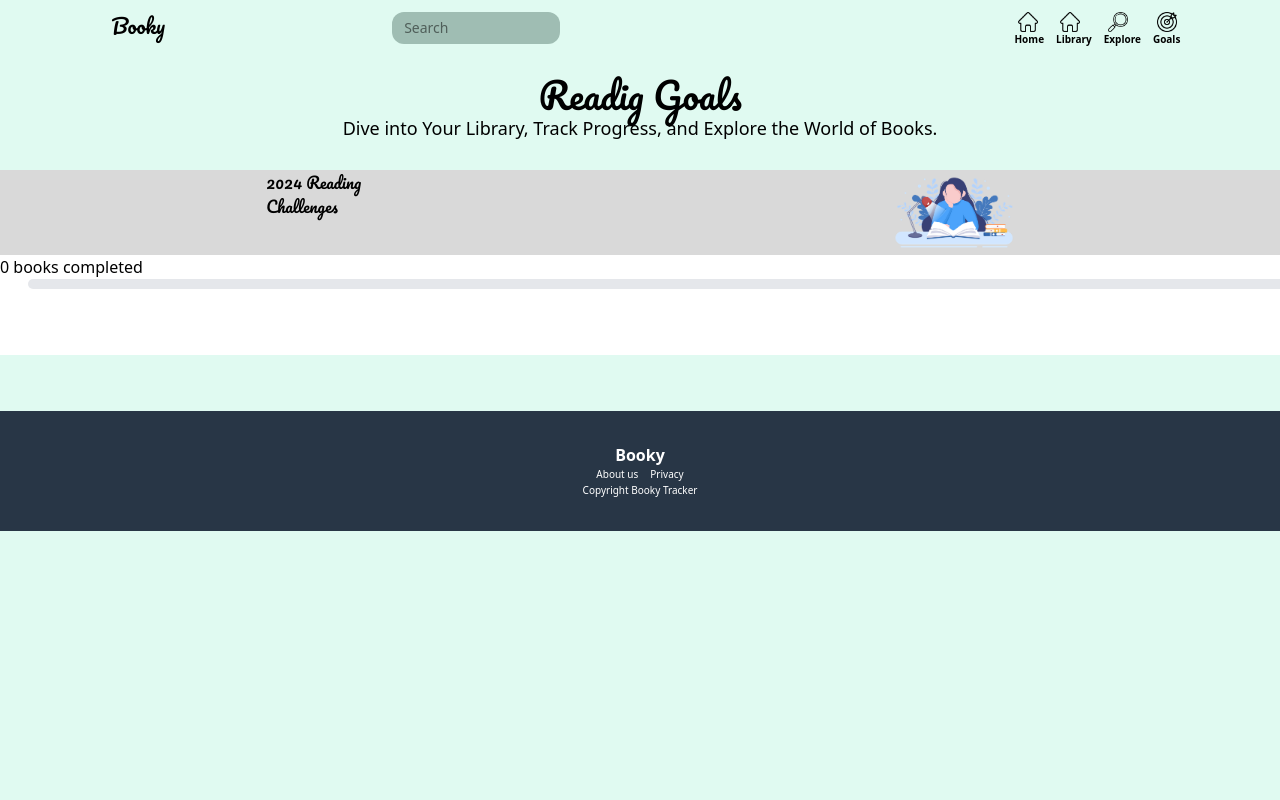
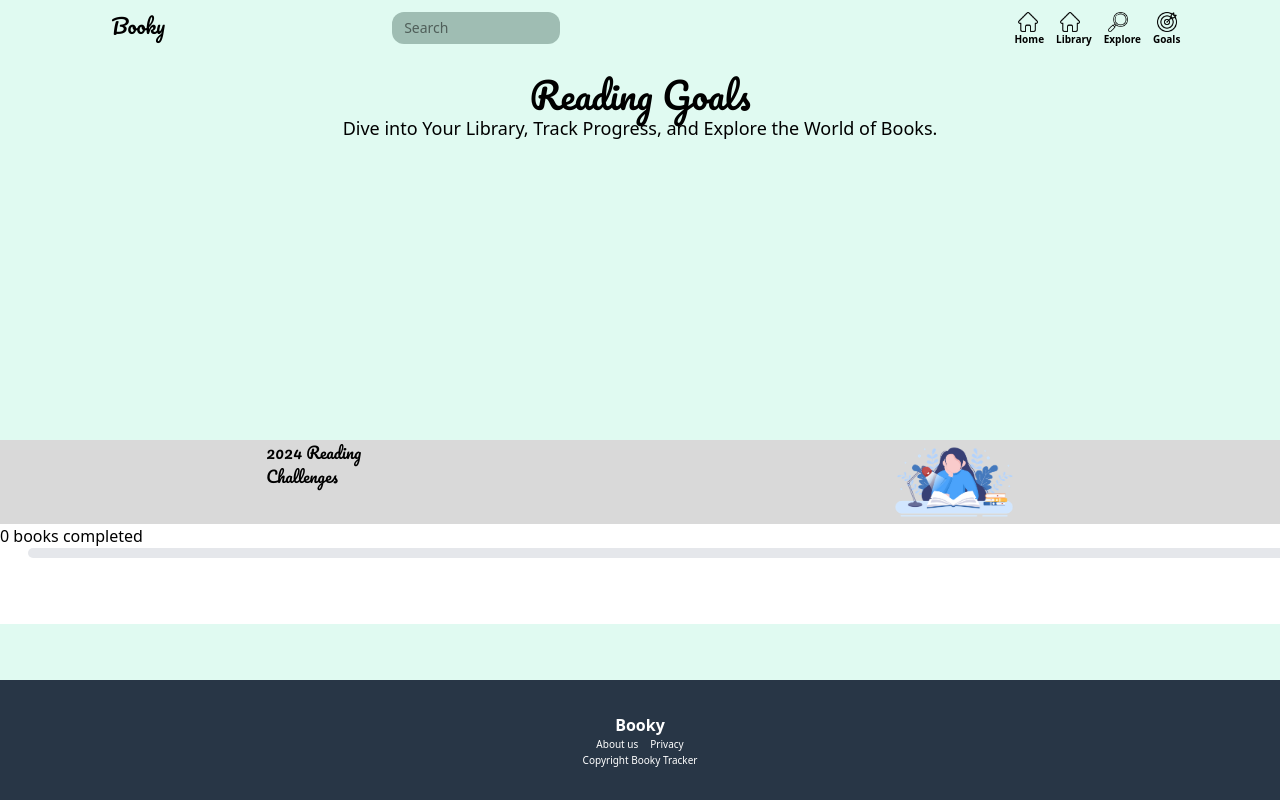
Before and after one commit to BirukSe/Book-Tracking-Website, a React (Vite) app in the folder frontend/: page /goals in a window 1280 px wide. Shown: the top 800 px of the page. Built offline with nearby package versions, Linux system fonts and the light colour scheme; no server answers.

Commit message:
goals footer added

```diff
--- a/frontend/src/pages/goals/goals.tsx
+++ b/frontend/src/pages/goals/goals.tsx
@@ -30,76 +30,72 @@ const goals = () => {
 
     },[])
   return (
-    <div className="min-h-screen min-w-screen mycolor">
+    <div className="min-h-screen min-w-screen mycolor flex flex-col">
+    {/* Header Section */}
     <div className="flex gap-7 pt-3 justify-around">
         <h1 className="font-bold text-xl pl-3 pacifico">Booky</h1>
         <div className="another flex justify-center rounded-xl h-8">
-            <input placeholder="Search" className="text-sm pl-3 md:w-42 w-28"></input>
-
+            <input placeholder="Search" className="text-sm pl-3 md:w-42 w-28" />
         </div>
         <div>
-            <img src="/hamburger.png" className="h-10 w-10 md:hidden cursor-pointer" onClick={()=>setHamburger(!hamburger)}/>
-            {hamburger?<div>
-                <h1 className="border-2 border-green-500 hover:bg-green-700 rounded-xl" onClick={()=>navigate('/')}>Home</h1>
-                <h1 className="border-2 border-green-500 hover:bg-green-700 rounded-xl" onClick={()=>navigate('/shelf')}>Library</h1>
-                <h1 className="border-2 border-green-500 hover:bg-green-700 rounded-xl" onClick={()=>navigate('/explore')}>Explore</h1>
-                <h1 className="border-2 border-green-500 hover:bg-green-700 rounded-xl" onClick={()=>navigate('/goals')}>Goals</h1>
-                <h1 className="border-2 border-green-500 hover:bg-green-700 rounded-xl" onClick={()=>navigate('/login')}>Login</h1>
-                <h1 className="border-2 border-green-500 hover:bg-green-700 rounded-xl" onClick={()=>navigate('/signup')}>Signup</h1>
-            </div>:null}
-
+            <img src="/hamburger.png" className="h-10 w-10 md:hidden cursor-pointer" onClick={() => setHamburger(!hamburger)} />
+            {hamburger ? <div>
+                <h1 className="border-2 border-green-500 hover:bg-green-700 rounded-xl" onClick={() => navigate('/')}>Home</h1>
+                <h1 className="border-2 border-green-500 hover:bg-green-700 rounded-xl" onClick={() => navigate('/shelf')}>Library</h1>
+                <h1 className="border-2 border-green-500 hover:bg-green-700 rounded-xl" onClick={() => navigate('/explore')}>Explore</h1>
+                <h1 className="border-2 border-green-500 hover:bg-green-700 rounded-xl" onClick={() => navigate('/goals')}>Goals</h1>
+                <h1 className="border-2 border-green-500 hover:bg-green-700 rounded-xl" onClick={() => navigate('/login')}>Login</h1>
+                <h1 className="border-2 border-green-500 hover:bg-green-700 rounded-xl" onClick={() => navigate('/signup')}>Signup</h1>
+            </div> : null}
         </div>
         <div className="flex gap-3 md:flex hidden">
             <Link to={'/'} className="group">
-            <img src={home} className="w-5 h-5 ml-1 group"/>
+                <img src={home} className="w-5 h-5 ml-1 group" />
                 <h4 className="font-bold text-[10px] :text-yellow-500 group-hover:text-yellow-500">Home</h4>
             </Link>
             <Link to={'/shelf'} className="group">
-            <img src={home} className="w-5 h-5 ml-1"/>
+                <img src={home} className="w-5 h-5 ml-1" />
                 <h4 className="font-bold text-[10px] group-hover:text-yellow-500">Library</h4>
-
             </Link>
             <Link to={'/explore'} className="group">
-            <img src="loupe.png" className="w-5 h-5 ml-1"/>
+                <img src="loupe.png" className="w-5 h-5 ml-1" />
                 <h4 className="font-bold text-[10px] group-hover:text-yellow-500">Explore</h4>
             </Link>
             <Link to={'/goals'} className="group">
-            <img src="goal.png" className="w-5 h-5 ml-1"/>
+                <img src="goal.png" className="w-5 h-5 ml-1" />
                 <h4 className="font-bold text-[10px] group-hover:text-yellow-500">Goals</h4>
             </Link>
-
+        </div>
     </div>
 
-
-        </div>
-        <div className="pt-7">
-            <h1 className="font-extrabold text-4xl flex justify-center pacifico">Readig Goals</h1>
+    {/* Main Content */}
+    <div className="pt-7 flex-grow">
+        <h1 className="font-extrabold text-4xl flex justify-center pacifico">Reading Goals</h1>
         <p className="text-[18px] flex justify-center">Dive into Your Library, Track Progress, and Explore the World of Books.</p>
     </div>
+
     <div className="flex goal justify-around mt-7">
+        <h1 className="font-bold pacifico">2024 Reading <br /> Challenges</h1>
+        <img src="reader.png" className="w-[120px]" />
+    </div>
 
-            <h1 className="font-bold pacifico">2024 Reading <br /> Challenges</h1>
-            <img src="reader.png" className="w-[120px]"/>
-
-        </div>
     <div className="mr-32 bg-white h-[100px] w-full">
         <h1>{data.length} books completed</h1>
         <div className="w-full bg-gray-200 rounded-full h-2.5 dark:bg-gray-700 ml-7">
             <div className="bg-blue-600 h-2.5 rounded-full " style={{ width: `${data.length}%` }}></div>
         </div>
     </div>
+
+    {/* Footer Section */}
     <footer className="footer h-30 mt-14 flex flex-col justify-center items-center">
         <h1 className="flex justify-center items-center font-bold text-white">Booky</h1>
         <div className="flex justify-center gap-3">
             <h1 className="text-white text-[10px]">About us</h1>
             <h1 className="text-white text-[10px]">Privacy</h1>
-
         </div>
-            <hr></hr>
+        <hr />
         <p className="text-white flex justify-center text-[10px]">Copyright Booky Tracker</p>
     </footer>
-
-
 </div>
   )
 }
```
Lines whose indentation alone changed are shown as unchanged.
